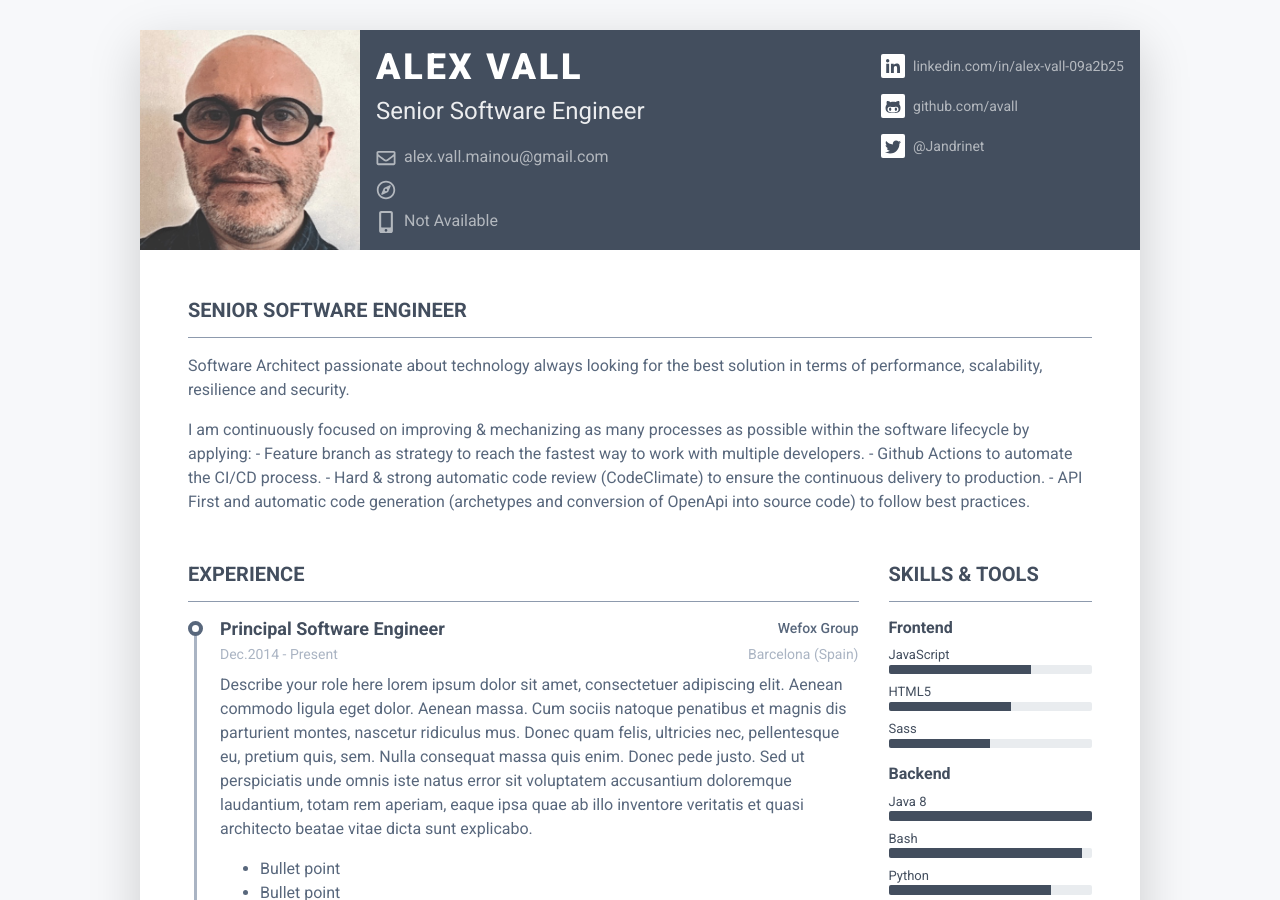
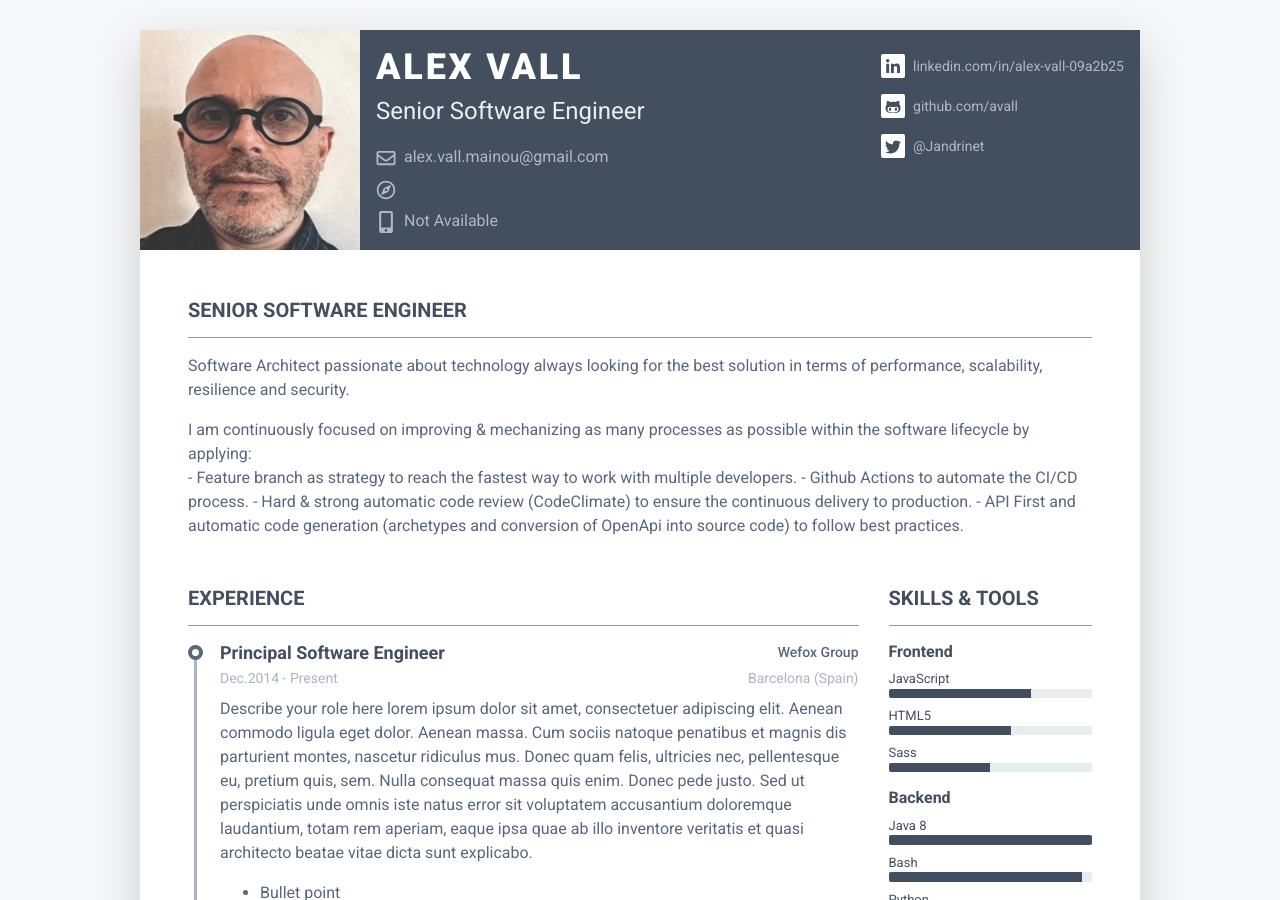
Before and after one commit to avall/avall.github.io, a Jekyll site: the page built from index.html, in a window 1280 px wide and 900 px high. Built offline with Jekyll 4.4.1, drawn with Linux system fonts in a browser that asks for light colours; nearby versions of some CDN libraries.

Commit message:
About Me

```diff
--- a/_data/data.yml
+++ b/_data/data.yml
@@ -18,7 +18,7 @@ summary:
     the best solution in terms of performance, scalability, resilience and security.
 
     I am continuously focused on improving & mechanizing as many processes as possible
-    within the software lifecycle by applying:
+    within the software lifecycle by applying:\
         - Feature branch as strategy to reach the fastest way to work with multiple developers.
         - Github Actions to automate the CI/CD process.
         - Hard & strong automatic code review (CodeClimate) to ensure the continuous delivery to production.
```
